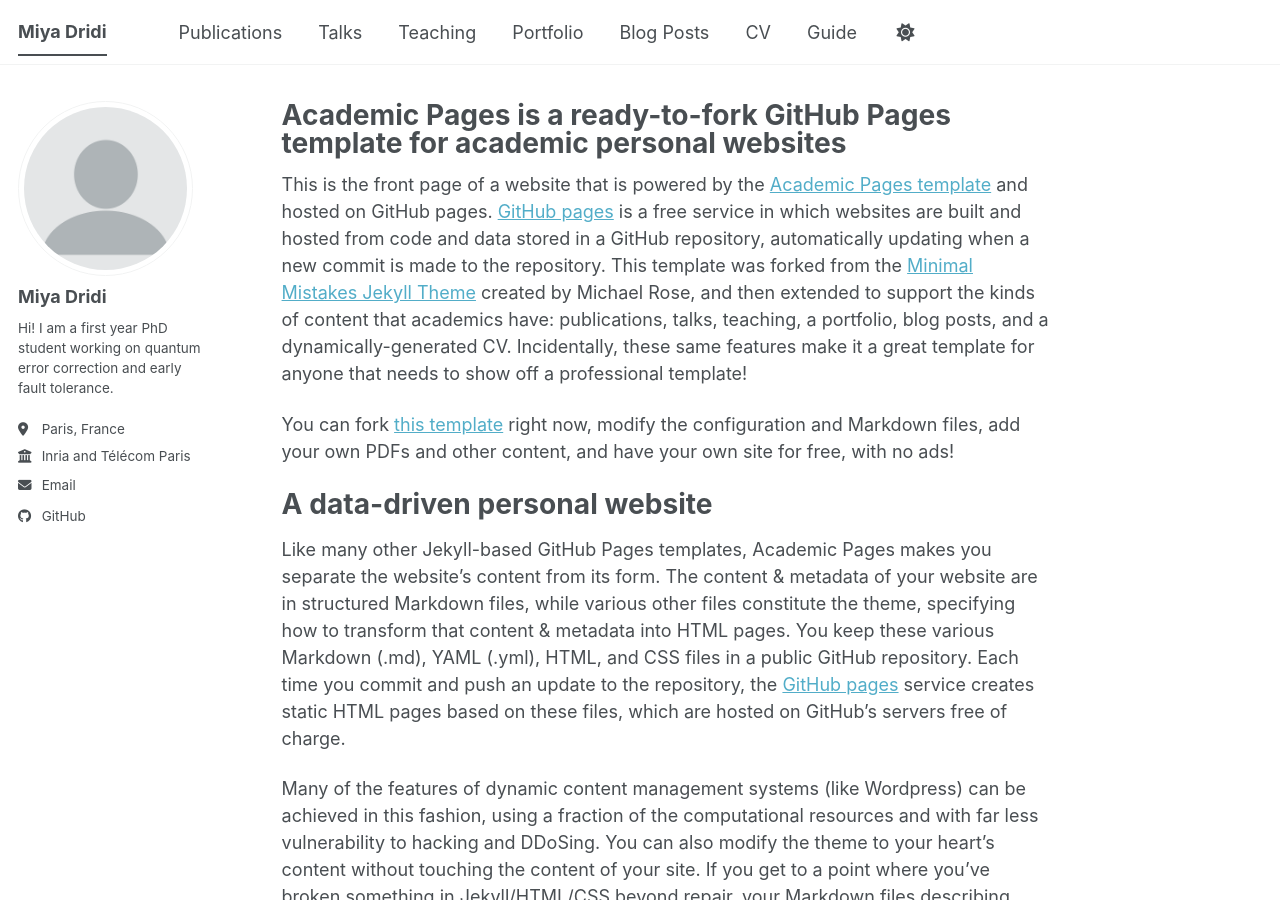
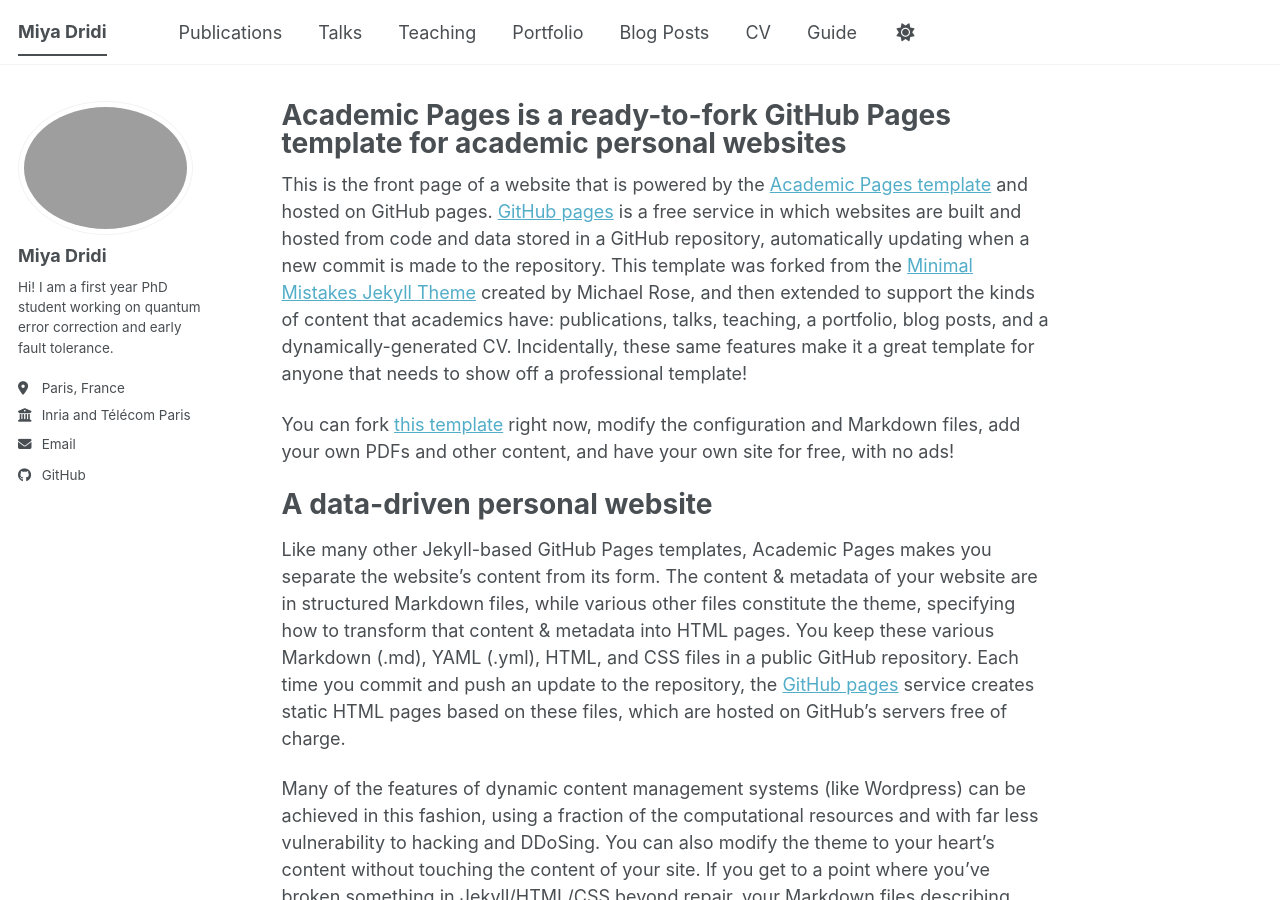
Before and after one commit to MiyaDridi/miyadridi.github.io, a Jekyll site: the page built from _pages/about.md, in a window 1280 px wide and 900 px high. Built offline with Jekyll 4.4.1, drawn with Linux system fonts in a browser that asks for light colours; a script bundle is joined from its source files by our own code; library files that are not in the unit come from our copies.

Commit message:
Update author avatar in configuration file

```diff
--- a/_config.yml
+++ b/_config.yml
@@ -23,7 +23,7 @@ repository               : "MiyaDridi/miyadridi.github.io"
 #               Additional customization can be done by editing /_includes/author-profile.html
 author:
   # Biographic information
-  avatar           : "profile.png"
+  avatar           : "id_pic.png"
   name             : "Miya Dridi"
   pronouns         : # example: "she/her"
   bio              : "Hi! I am a first year PhD student working on quantum error correction and early fault tolerance."
```
